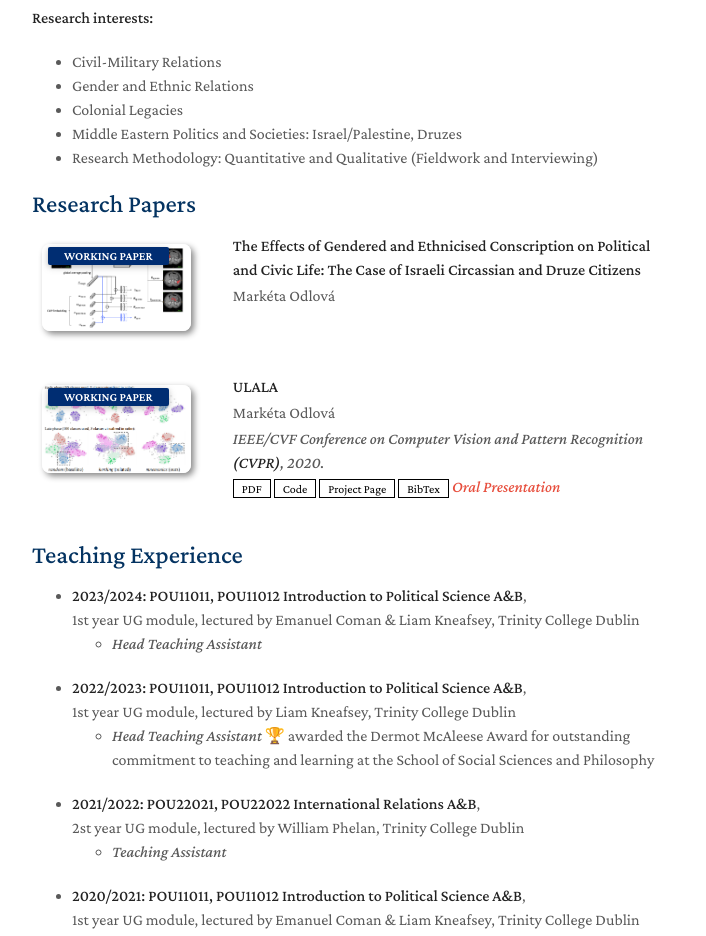
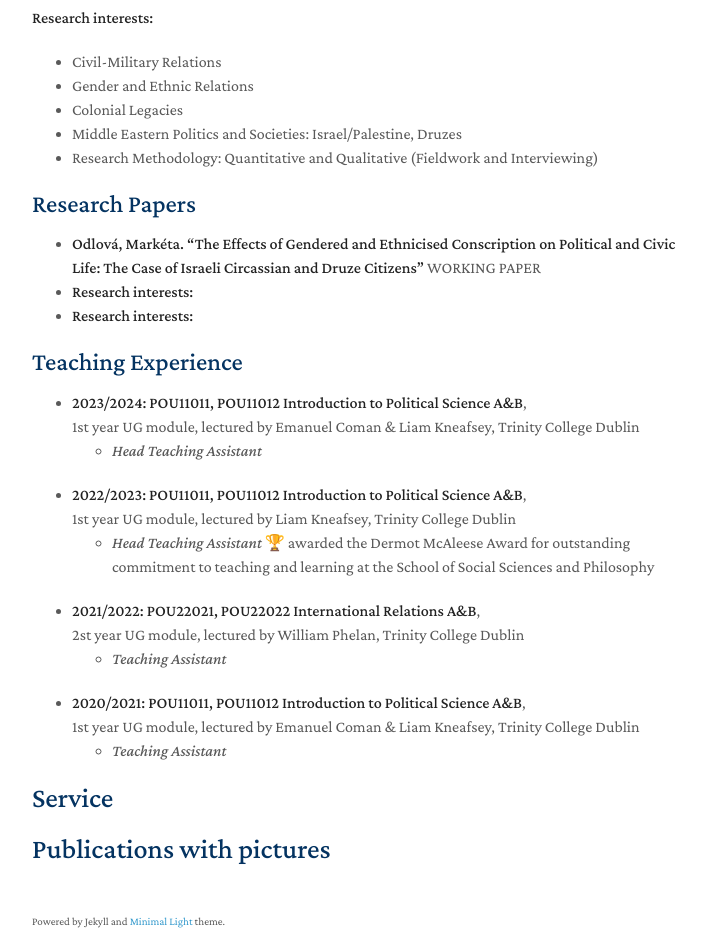
Before and after one commit to marketao/marketao.github.io, a Jekyll site: the page built from index.md, in a window 1280 px wide and 1400 px high. Shown: the part 383-1319 px from the top of the window, without its empty margins (438-1144 px from the left). Built offline with Jekyll 4.4.1, drawn with Linux system fonts in a browser that asks for light colours; nearby versions of some CDN libraries; a style sheet for code colours, icons or effects is not loaded; our own code applies the rules of GitHub Pages for plain Markdown files.

Commit message:
Update index.md

```diff
--- a/index.md
+++ b/index.md
@@ -14,7 +14,10 @@ I hold a MA in International Relations from <a href="http://cuni.cz" target="_bl
 - Middle Eastern Politics and Societies: Israel/Palestine, Druzes
 - Research Methodology: Quantitative and Qualitative (Fieldwork and Interviewing)
 
-{% include_relative _includes/publications.md %}
+## Research Papers
+- **Odlová, Markéta. "The Effects of Gendered and Ethnicised Conscription on Political and Civic Life: The Case of Israeli Circassian and Druze Citizens"** WORKING PAPER
+- **Research interests:**
+- **Research interests:**
 
 ## Teaching Experience
 - **2023/2024: POU11011, POU11012 Introduction to Political Science A&B**,<br>
@@ -30,6 +33,12 @@ I hold a MA in International Relations from <a href="http://cuni.cz" target="_bl
 1st year UG module, lectured by Emanuel Coman & Liam Kneafsey, Trinity College Dublin<br>
   - <em>Teaching Assistant</em>
 
+# Service
 {% if false %}
   {% include_relative _includes/services.md %}
 {% endif %}
+
+# Publications with pictures
+{% if false %}
+  {% include_relative _includes/publications.md %}
+{% endif %}
```
